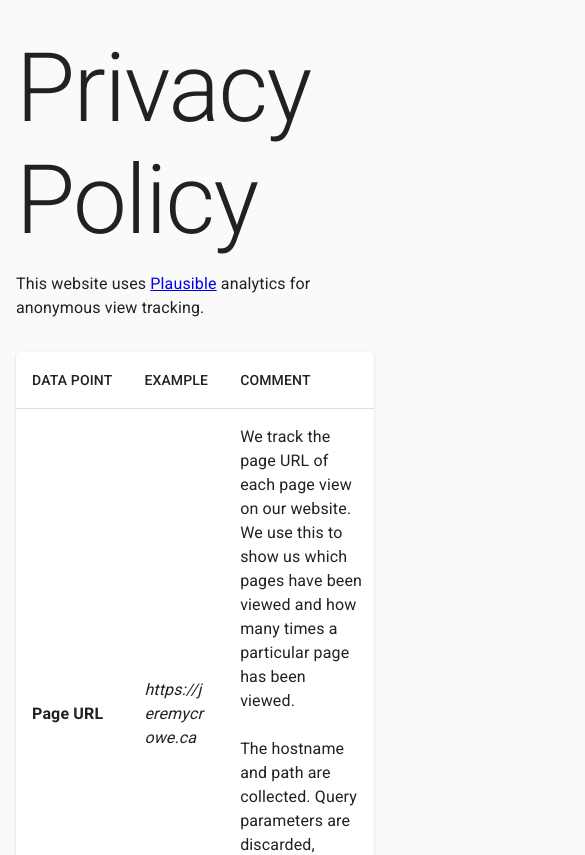
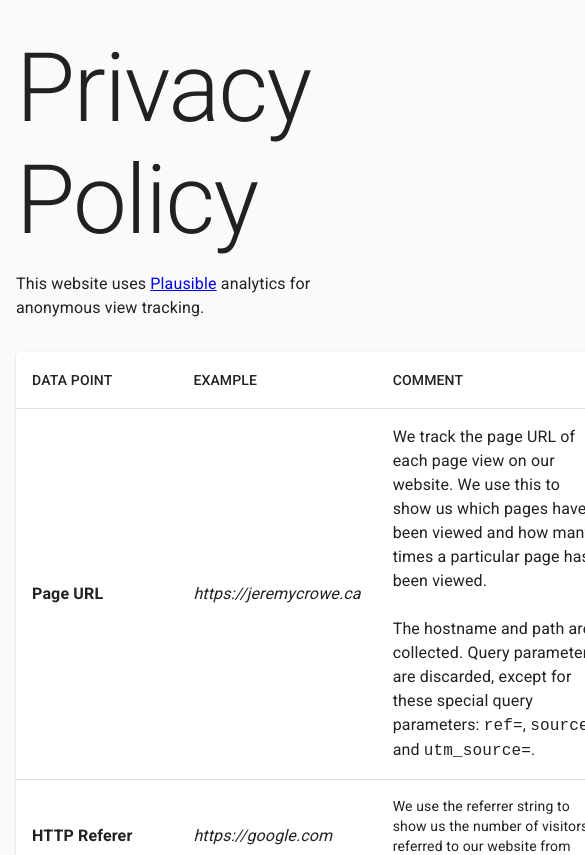
Before and after one commit to JaCrowe/jeremycrowe, a Next.js app: page /privacy-policy in a window 390 px wide. Shown: the top 855 px of the page, 585 px wide, since content can reach past the window. Built offline with nearby package versions, Linux system fonts and the light colour scheme.

Commit message:
Tweaks privacy policy table and footer links

```diff
--- a/components/MinimalLayout.tsx
+++ b/components/MinimalLayout.tsx
@@ -1,15 +1,13 @@
 import Head from 'next/head'
 import Tracking from './tracking'
 import Link from 'next/link'
+// import Link as MuiLink from 'next/link'
+
+import { makeStyles, Link as MuiLink } from '@material-ui/core'
 export const siteTitle = 'Jeremy Crowe'
 
-export default function MinimalLayout({
-  children,
-  home,
-}: {
-  children: React.ReactNode
-  home?: boolean
-}) {
+export default function MinimalLayout({ children }: { children: React.ReactNode }) {
+  const classes = useStyles()
   return (
     <div style={{ display: 'flex', flexDirection: 'column' }}>
       <div style={{ flex: '1 0 100vh', display: 'flex', flexDirection: 'column' }}>
@@ -37,8 +35,11 @@ export default function MinimalLayout({
               justifyContent: 'flex-end',
             }}
           >
+            <Link href="/">
+              <MuiLink className={classes.link}>Home</MuiLink>
+            </Link>
             <Link href="/privacy-policy">
-              <a>Privacy Policy</a>
+              <MuiLink className={classes.link}>Privacy Policy</MuiLink>
             </Link>
           </div>
         </footer>
@@ -46,3 +47,9 @@ export default function MinimalLayout({
     </div>
   )
 }
+
+const useStyles = makeStyles({
+  link: {
+    marginLeft: '8px',
+  },
+})
--- a/pages/privacy-policy.tsx
+++ b/pages/privacy-policy.tsx
@@ -9,14 +9,11 @@ import {
   TableBody,
   makeStyles,
   Card,
-  useTheme,
-  Theme,
 } from '@material-ui/core'
 import { ReactElement } from 'react'
 
 const PrivacyPolicy = () => {
-  const theme = useTheme()
-  const classes = useStyles({ theme })
+  const classes = useStyles()
   return (
     <Layout>
       <Container>
@@ -34,10 +31,9 @@ const PrivacyPolicy = () => {
 }
 
 const PrivacyItemTable = () => {
-  const theme = useTheme()
-  const classes = useStyles({ theme })
+  const classes = useStyles()
   return (
-    <Card>
+    <Card className={classes.card}>
       <Table>
         <TableHead>
           <TableRow>
@@ -148,25 +144,16 @@ const useStyles = makeStyles({
     whiteSpace: 'nowrap',
     textTransform: 'uppercase',
   },
-  dataPoint: ({ theme }: { theme: Theme }) => {
-    return {
-      fontWeight: 600,
-      wordBreak: 'break-all',
-      [theme.breakpoints.up('sm')]: {
-        whiteSpace: 'nowrap',
-        wordBreak: 'keep-all',
-      },
-    }
+  dataPoint: {
+    fontWeight: 600,
+    whiteSpace: 'nowrap',
   },
-  example: ({ theme }: { theme: Theme }) => {
-    return {
-      fontStyle: 'italic',
-      wordBreak: 'break-all',
-      [theme.breakpoints.up('sm')]: {
-        whiteSpace: 'nowrap',
-        wordBreak: 'keep-all',
-      },
-    }
+  example: {
+    fontStyle: 'italic',
+    whiteSpace: 'nowrap',
+  },
+  card: {
+    minWidth: '600px',
   },
 })
 
```
